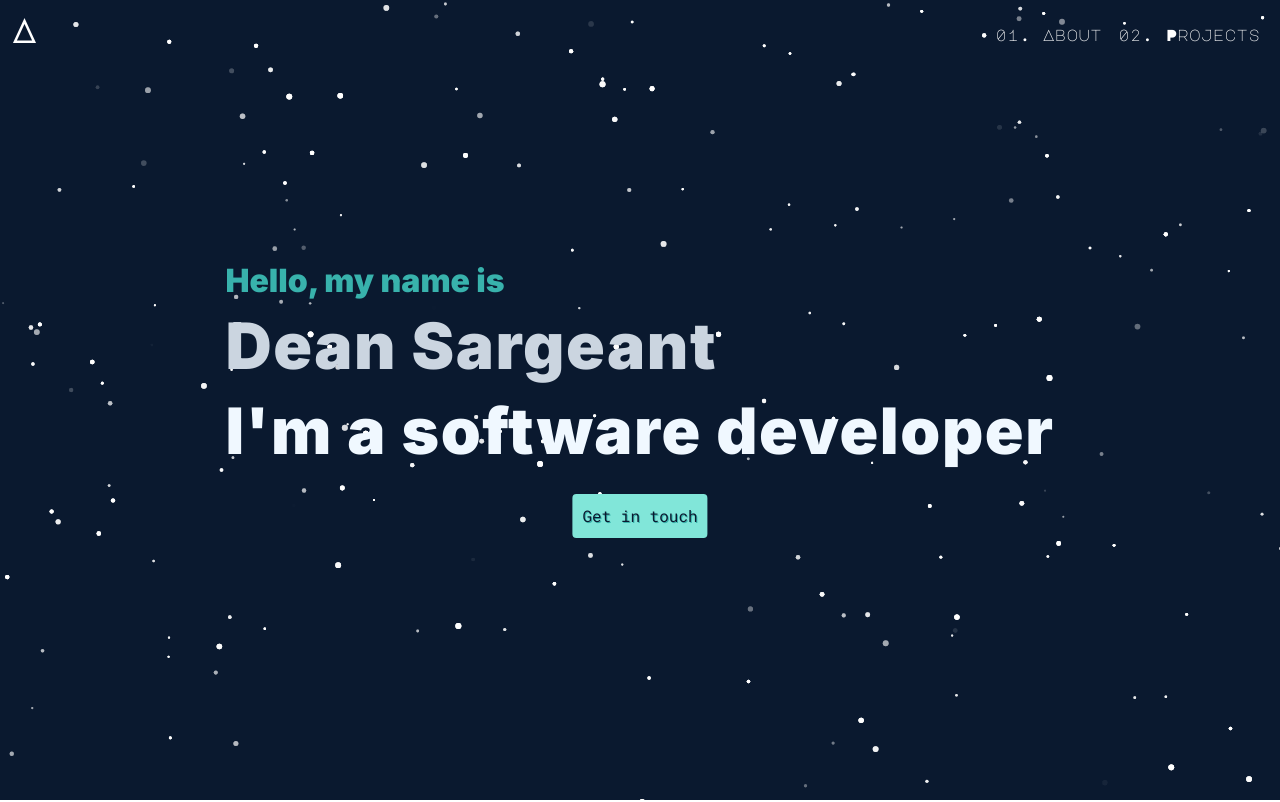
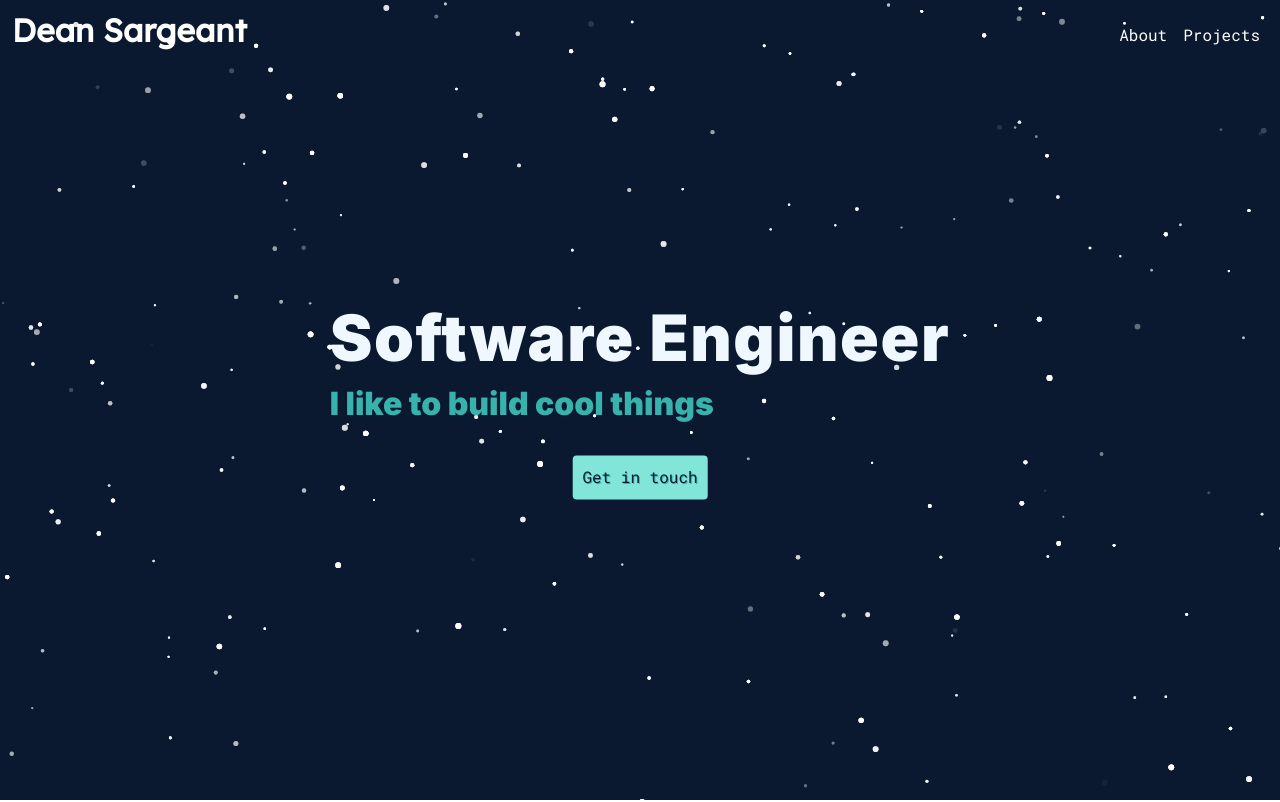
Before and after one commit to deasar-js/deasar-js.github.io, a React (Create React App) app: page / in a window 1280 px wide. Shown: the top 802 px of the page. Built offline with nearby package versions, Linux system fonts and the light colour scheme.

Commit message:
chore: minor change to nav brand, link font and hero text

```diff
--- a/src/App.css
+++ b/src/App.css
@@ -28,7 +28,7 @@ p {
 
 .nav-link {
   color: white !important;
-  font-family: "Major Mono Display", monospace;
+  font-family: "Roboto Mono", monospace;
 }
 
 .nav-link:hover {
@@ -45,8 +45,8 @@ a.disabled {
 }
 
 .sub-title {
-  /* font-family: "Lexend Deca", sans-serif; */
-  font-family: "Major Mono Display", monospace;
+  font-family: "Lexend Deca", sans-serif;
+  /* font-family: "Inter", monospace; */
   font-size: 2rem;
   color: "#e6f1ff" !important;
   font-weight: bold;
--- a/src/App.js
+++ b/src/App.js
@@ -17,8 +17,8 @@ function App() {
         <Navbar expand="lg" variant="dark">
           <Container fluid>
             <Navbar.Brand href="#">
-              <h1 className="sub-title " style={{ color: "white" }}>
-                A
+              <h1 className="sub-title" style={{ color: "white" }}>
+                Dean Sargeant
               </h1>
             </Navbar.Brand>
             {/* <Navbar.Toggle aria-controls="responsive-navbar-nav" />
@@ -29,11 +29,11 @@ function App() {
             > */}
             <Nav className="justify-content-end text-end  ">
               <HashLink to="#about" smooth className="nav-link">
-                01. About
+                About
               </HashLink>
 
               <HashLink to="#projects" smooth className="nav-link">
-                02. Projects
+                Projects
               </HashLink>
             </Nav>
             {/* </Navbar.Collapse> */}
--- a/src/Components/About.jsx
+++ b/src/Components/About.jsx
@@ -1,5 +1,5 @@
 import { Container, Card, Row, Col, Image } from "react-bootstrap";
-import selfie from "../assets/ds.png";
+import selfie from "../assets/ds10.jpg";
 
 export default function About() {
   return (
@@ -7,12 +7,10 @@ export default function About() {
       <h3 className="page-title" style={{ color: "white" }}>
         // About me
       </h3>
+      <div id="console"></div>
       <Container className="center-card">
         <Card className="project-card p-4 shadow border">
           <Card.Body>
-            {/* <Card.Title>
-              <h1>Dean Sargeant</h1>
-            </Card.Title> */}
             <Card.Text className="mt-2">
               <p>
                 I have developed a keen interest in software over the years and
@@ -35,13 +33,13 @@ export default function About() {
                 <p className="tech"> - React-Native</p>
               </Col>
               <Col className="text-center">
-                <Image
+                {/* <Image
                   src={selfie}
                   rounded
                   height="150"
                   width="auto"
                   className="profile-photo"
-                />
+                /> */}
               </Col>
             </Row>
           </Card.Body>
--- a/src/Components/Hero.jsx
+++ b/src/Components/Hero.jsx
@@ -7,20 +7,21 @@ export default function Hero() {
     <section className="hero-section">
       <Particles options={particlesOptions} />
       <div className="center-all p-3">
-        <h2 style={{ color: "#38B2AC" }}>Hello, my name is</h2>
-        <h1
+        {/* <h2 style={{ color: "#38B2AC" }}>Hi I'm</h2> */}
+        {/* <h1
           style={{
             fontSize: "4rem",
             letterSpacing: "0.1rem",
             color: "#CBD5E0",
           }}
         >
-          Dean Sargeant
+          Dean,
+        </h1> */}
+        <h1 style={{ fontSize: "4rem", letterSpacing: "0.1rem" }}>
+          Software Engineer
         </h1>
-        <h1 style={{ fontSize: "4rem", letterSpacing: "0.1rem" }}>
-          I'm a software developer
-        </h1>
-        <Container className="text-center">
+        <h2 style={{ color: "#38B2AC" }}>I like to build cool things</h2>
+        <Container className="text-center mt-3">
           <HashLink to="#contact" smooth>
             <Button className="hello-btn mt-3">Get in touch</Button>
           </HashLink>
```
Also changed, not shown: src/assets/ds10.jpg (added), 1 other file (tests, documents, lock files or other folders).
